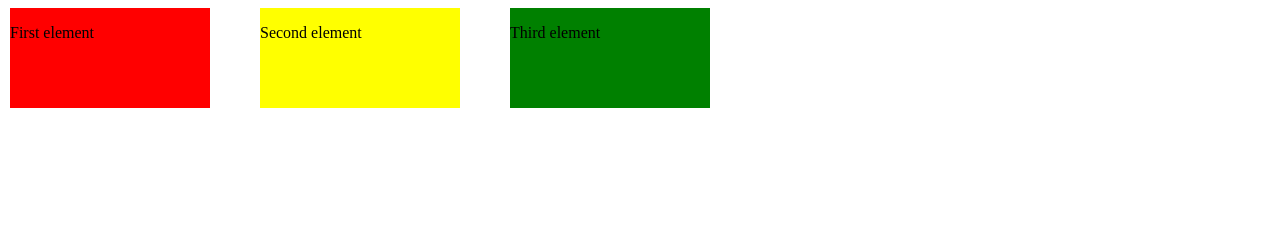
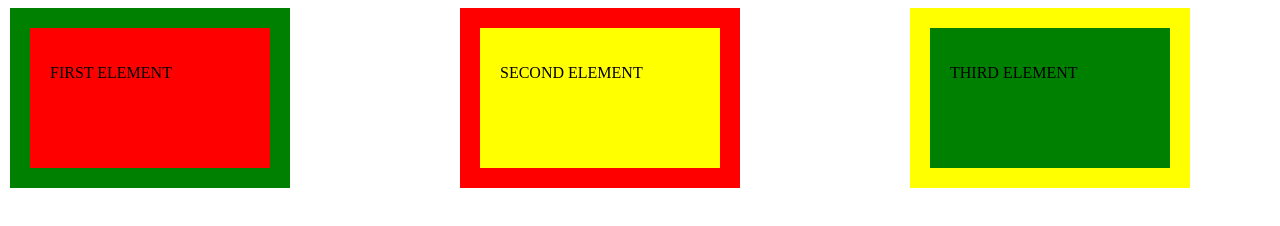
Before and after one commit to HE-RU10/website, a plain HTML site: page positions.html in a window 1280 px wide. Drawn offline with Linux system fonts and the light colour scheme.

Commit message:
part3, add tenth exercise

```diff
--- a/style2.css
+++ b/style2.css
@@ -4,20 +4,35 @@
     left: 10px;
     position: absolute;
     background-color: red;
+    padding: 20px;
+    text-transform: uppercase;
+    border-style:solid;
+    border-width : 20px;
+    border-color: green;
   }
 
   .second-box-container {
     width: 200px;
     height: 100px;
-    left: 260px;
+    left: 460px;
     position: absolute;
     background-color: yellow;
+    padding: 20px;
+    text-transform: uppercase;
+    border-style:solid;
+    border-width : 20px;
+    border-color: red;
   }
 
   .third-box-container {
     width: 200px;
     height: 100px;
-    left: 510px;
+    left: 910px;
     position: absolute;
     background-color: green;
+    padding: 20px;
+    text-transform: uppercase;
+    border-style:solid;
+    border-width : 20px;
+    border-color: yellow;
   }
```
